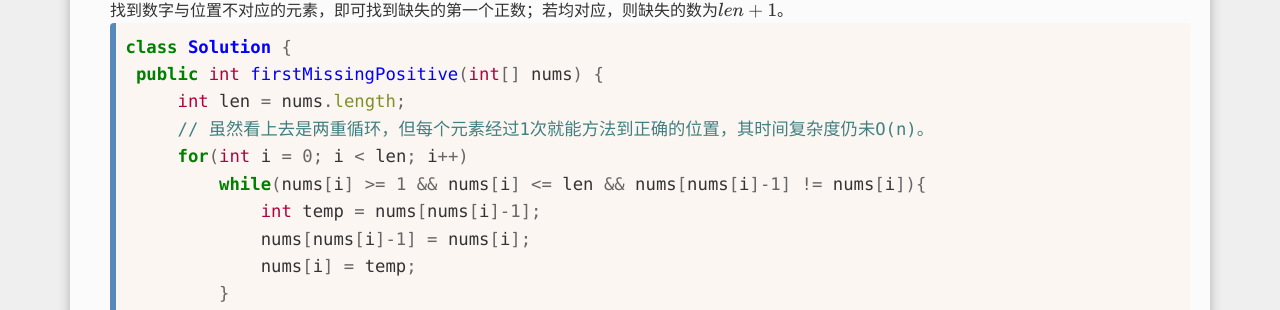
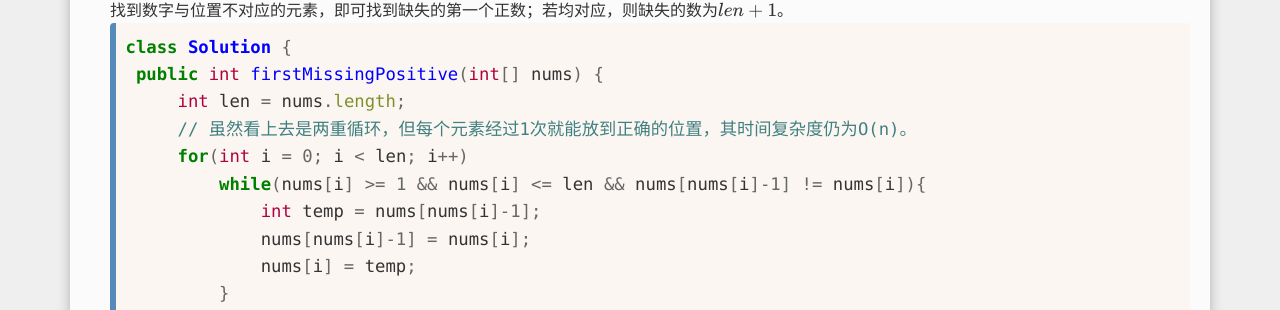
Before and after one commit to YurieSun/YurieSun.github.io, a Jekyll site: the page built from _posts/2019-12-11-leetcode-0041-first-missing-positive.md, in a window 1280 px wide and 1400 px high, scrolled down 231 px. Shown: the part 141-451 px from the top of the window. Built offline with Jekyll 4.4.1, drawn with Linux system fonts in a browser that asks for light colours; formulas are drawn with MathJax 3; some of the changed text lies outside the part shown.

Commit message:
revise typo

````diff
--- a/_posts/2019-12-11-leetcode-0041-first-missing-positive.md
+++ b/_posts/2019-12-11-leetcode-0041-first-missing-positive.md
@@ -16,7 +16,7 @@ tags: [solving LeetCode]
 class Solution {
     public int firstMissingPositive(int[] nums) {
         int len = nums.length;
-        // 虽然看上去是两重循环，但每个元素经过1次就能方法到正确的位置，其时间复杂度仍未O(n)。
+        // 虽然看上去是两重循环，但每个元素经过1次就能放到正确的位置，其时间复杂度仍为O(n)。
         for(int i = 0; i < len; i++)
             while(nums[i] >= 1 && nums[i] <= len && nums[nums[i]-1] != nums[i]){
                 int temp = nums[nums[i]-1];
@@ -60,4 +60,5 @@ class Solution {
     }
 }
 ```
+
 * 注意：该方法比较麻烦，主要学习在同一个数组既能表示元素又能表示元素是否出现的思想。
````
